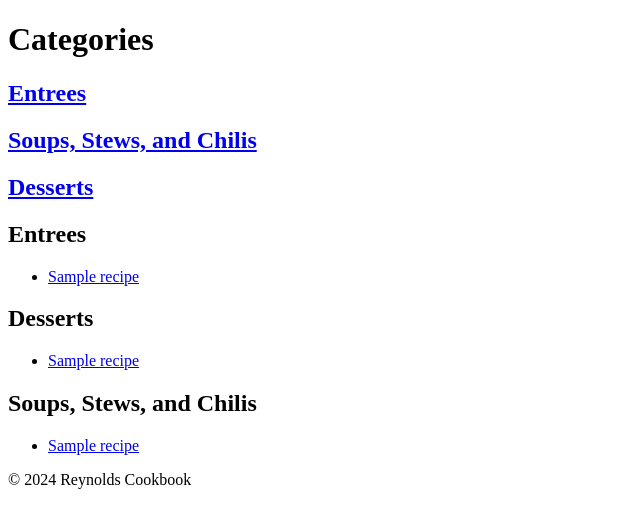
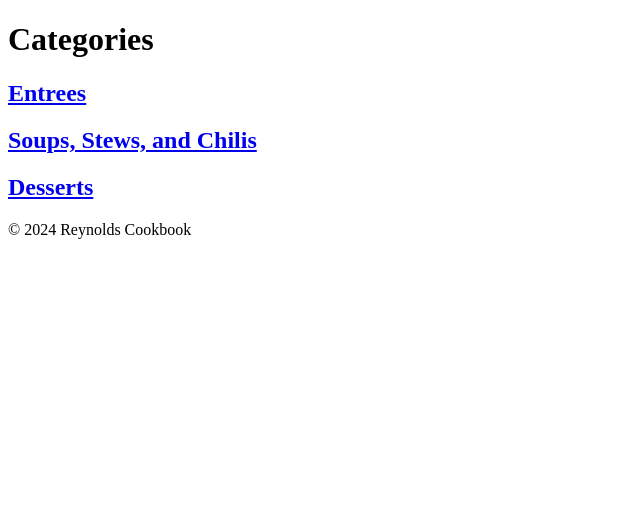
Before and after one commit to jf-grpo/Cookbook_Portfolio, a Django app: page /categories/ in a window 1280 px wide. Shown: the part 52-580 px from the top of the page, without its empty margins (0-640 px from the left). Run offline with Django 5.2, Linux system fonts and the light colour scheme; tables that the repository leaves empty hold one stand-in row (values such as "Sample post").

Commit message:
Base app working

```diff
--- a/cookbooks/reynolds_cookbook/models.py
+++ b/cookbooks/reynolds_cookbook/models.py
@@ -1,7 +1,6 @@
 from django.db import models
 
 # Create your models here.
-from django.db import models
 
 class Recipe(models.Model):
     CATEGORY_CHOICES = [
@@ -79,42 +78,9 @@ class Dessert(Recipe):
     dessert_type = models.CharField(max_length=50, choices=DESSERT_TYPE_CHOICES)
 
 class SoupStewChili(Recipe):
-    SOUP_STEW_CHILI_TYPE_CHOICES = [
-        ('Bean', 'Bean'),
-        ('Bisque', 'Bisque'),
-        ('Chicken', 'Chicken'),
-        ('Beef', 'Beef'),
-        ('Noodle', 'Noodle'),
-        ('Vegetable', 'Vegetable'),
-        ('Seafood', 'Seafood'),
+    SOUP_TYPE_CHOICES = [
+        ('Chili', 'Chili'),
+        ('Soup', 'Soup'),
+        ('Stew', 'Stew'),
     ]
-    soup_stew_chili_types = models.ManyToManyField('SoupStewChiliType')
-
-class SoupStewChiliType(models.Model):
-    type_name = models.CharField(max_length=50, choices=SoupStewChili.SOUP_STEW_CHILI_TYPE_CHOICES)
-
-    def __str__(self):
-        return self.type_name
-
-'''
-Ingredient.objects.create(recipe=recipe, name="Sugar", quantity=1.5, unit="cup")
-Ingredient.objects.create(recipe=recipe, name="Butter", quantity=200, unit="g")
-'''
-
-'''
-# Create a new Entree recipe
-entree = Entree.objects.create(
-    title="Grilled Chicken",
-    author="Chef John",
-    main_feature="Chicken"
-)
-
-# Add ingredients with quantity and unit
-Ingredient.objects.create(recipe=entree, name="Chicken breast", quantity=2, unit="piece")
-Ingredient.objects.create(recipe=entree, name="Olive oil", quantity=2, unit="tbsp")
-Ingredient.objects.create(recipe=entree, name="Salt", quantity=1, unit="tsp")
-
-# Add instructions
-Instruction.objects.create(recipe=entree, step_number=1, description="Marinate the chicken with olive oil and salt.")
-Instruction.objects.create(recipe=entree, step_number=2, description="Grill the chicken on medium heat for 6-7 minutes on each side.")
-'''
+    soup_type = models.CharField(max_length=50, choices=SOUP_TYPE_CHOICES, default='Soup')
--- a/cookbooks/reynolds_cookbook/templates/reynolds_cookbook/categories.html
+++ b/cookbooks/reynolds_cookbook/templates/reynolds_cookbook/categories.html
@@ -2,41 +2,23 @@
 
 
 {% block extraheader %}
+
+{% endblock %}
+
+{% block content %}
 <h1>Categories</h1>
     <header>
             <h2>
                 <a href="{% url 'entrees' %}">Entrees</a>
             </h2>
+
             <h2>
                 <a href="{% url 'soups_stews_chilis' %}">Soups, Stews, and Chilis</a>
             </h2>
+
             <h2>
                 <a href="{% url 'desserts' %}">Desserts</a>
             </h2>
+
     </header>
 {% endblock %}
-
-{% block content %}
-
-    <h2>Entrees</h2>
-
-    <ul>
-        {% for entree in entrees %}
-            <li><a href="{% url 'recipe_detail' entree.id 'entrees' %}">{{ entree.title }}</a></li>
-        {% endfor %}
-    </ul>
-
-    <h2>Desserts</h2>
-    <ul>
-        {% for dessert in desserts %}
-            <li><a href="{% url 'recipe_detail' dessert.id 'desserts' %}">{{ dessert.title }}</a></li>
-        {% endfor %}
-    </ul>
-
-    <h2>Soups, Stews, and Chilis</h2>
-    <ul>
-        {% for soup in soups_stews_chilis %}
-            <li><a href="{% url 'recipe_detail' soup.id 'soups_stews_chilis' %}">{{ soup.title }}</a></li>
-        {% endfor %}
-    </ul>
-{% endblock %}
--- a/cookbooks/reynolds_cookbook/templates/reynolds_cookbook/desserts.html
+++ b/cookbooks/reynolds_cookbook/templates/reynolds_cookbook/desserts.html
@@ -1,7 +1,7 @@
 {% extends "./base.html" %}
 
 {% block content %}
-    <h1>Desserts</h1>
+    <h1>Dessert Types</h1>
     <ul>
         {% for dessert_type in dessert_types %}
             <li><a href="{% url 'desserts' %}?filter={{ dessert_type.0 }}">{{ dessert_type.1 }}</a></li>
--- a/cookbooks/reynolds_cookbook/templates/reynolds_cookbook/entrees.html
+++ b/cookbooks/reynolds_cookbook/templates/reynolds_cookbook/entrees.html
@@ -1,7 +1,7 @@
 {% extends "./base.html" %}
 
 {% block content %}
-    <h1>Entrees</h1>
+    <h1>Entree Types</h1>
     <ul>
         {% for main_choice in main_choices %}
             <li><a href="{% url 'entrees' %}?filter={{ main_choice.0 }}">{{ main_choice.1 }}</a></li>
--- a/cookbooks/reynolds_cookbook/views.py
+++ b/cookbooks/reynolds_cookbook/views.py
@@ -1,3 +1,4 @@
+from django.http import Http404
 from django.views.generic import TemplateView, ListView, DetailView
 from django.shortcuts import get_object_or_404
 from .models import Entree, Dessert, SoupStewChili, Recipe
@@ -27,7 +28,8 @@ class EntreeListView(ListView):
         filter_main = self.request.GET.get('filter', None)
         if filter_main:
             return Entree.objects.filter(main_feature=filter_main)
-        return Entree.objects.order_by('?')[:5]  # Default to 5 random Entrees
+        return Entree.objects.all() # Default to all Entrees
+        # return Entree.objects.order_by('?')[:5]  # Default to 5 random Entrees
 
     def get_context_data(self, **kwargs):
         context = super().get_context_data(**kwargs)
@@ -43,13 +45,9 @@ class SoupStewChiliListView(ListView):
     def get_queryset(self):
         filter_type = self.request.GET.get('filter', None)
         if filter_type:
-            return SoupStewChili.objects.filter(soup_stew_chili_types__type_name=filter_type)
-        return SoupStewChili.objects.order_by('?')[:5]  # Default to 5 random recipes
-
-    def get_context_data(self, **kwargs):
-        context = super().get_context_data(**kwargs)
-        context['types'] = SoupStewChili.SOUP_STEW_CHILI_TYPE_CHOICES
-        return context
+            return SoupStewChili.objects.filter(soup_type=filter_type)
+        return SoupStewChili.objects.all() # Default to all recipes
+        # return SoupStewChili.objects.order_by('?')[:5]  # Default to 5 random recipes
 
 # Desserts View
 class DessertListView(ListView):
@@ -61,7 +59,8 @@ class DessertListView(ListView):
         filter_type = self.request.GET.get('filter', None)
         if filter_type:
             return Dessert.objects.filter(dessert_type=filter_type)
-        return Dessert.objects.order_by('?')[:5]  # Default to 5 random desserts
+        return Dessert.objects.all() # Default to all Desserts
+        # return Dessert.objects.order_by('?')[:5]  # Default to 5 random desserts
 
     def get_context_data(self, **kwargs):
         context = super().get_context_data(**kwargs)
@@ -74,18 +73,16 @@ class RecipeDetailView(DetailView):
     template_name = 'reynolds_cookbook/recipe_detail.html'
     context_object_name = 'recipe'
 
-    def get_context_data(self, **kwargs):
-        context = super().get_context_data(**kwargs)
+    def get_object(self, queryset=None):
+        recipe_id = self.kwargs.get('recipe_id')
+        category = self.kwargs.get('category')
 
-        # Check if the recipe is an Entree, Dessert, or SoupStewChili
-        if hasattr(self.object, 'entree'):
-            context['recipe_type'] = 'entree'
-            context['recipe_specific'] = self.object.entree
-        elif hasattr(self.object, 'dessert'):
-            context['recipe_type'] = 'dessert'
-            context['recipe_specific'] = self.object.dessert
-        elif hasattr(self.object, 'soupstewchili'):
-            context['recipe_type'] = 'soupstewchili'
-            context['recipe_specific'] = self.object.soupstewchili
-
-        return context
+        # Determine the correct model based on category
+        if category == 'entrees':
+            return Entree.objects.get(pk=recipe_id)
+        elif category == 'desserts':
+            return Dessert.objects.get(pk=recipe_id)
+        elif category == 'soups_stews_chilis':
+            return SoupStewChili.objects.get(pk=recipe_id)
+        else:
+            raise Http404("Recipe not found")
```
Also changed, not shown: cookbooks/reynolds_cookbook/admin.py (+16 -19 lines), cookbooks/reynolds_cookbook/templates/reynolds_cookbook/categories_list.html (deleted, +0 -15 lines), cookbooks/reynolds_cookbook/templates/reynolds_cookbook/soups_stews_chilis.html (+6 -4 lines), cookbooks/reynolds_cookbook/migrations/0005_remove_soupstewchili_soup_stew_chili_types_and_more.py (added).
